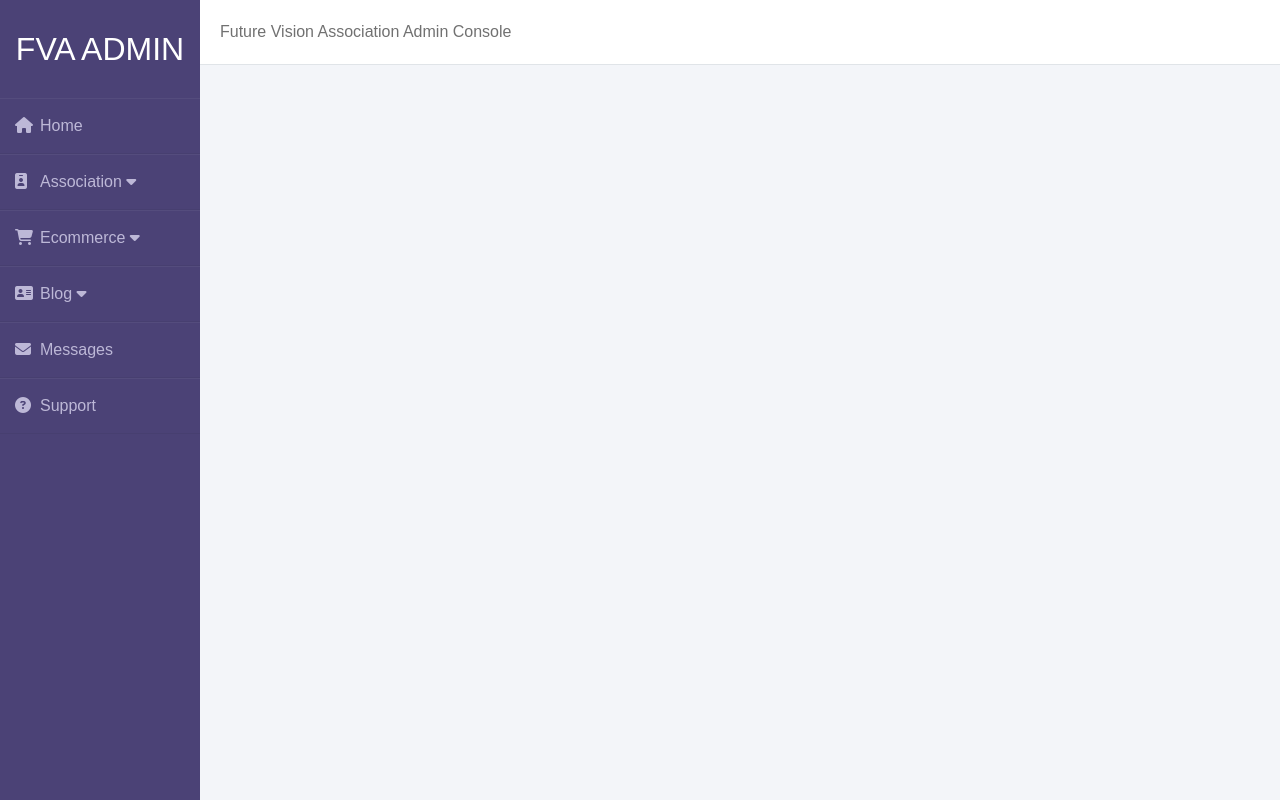
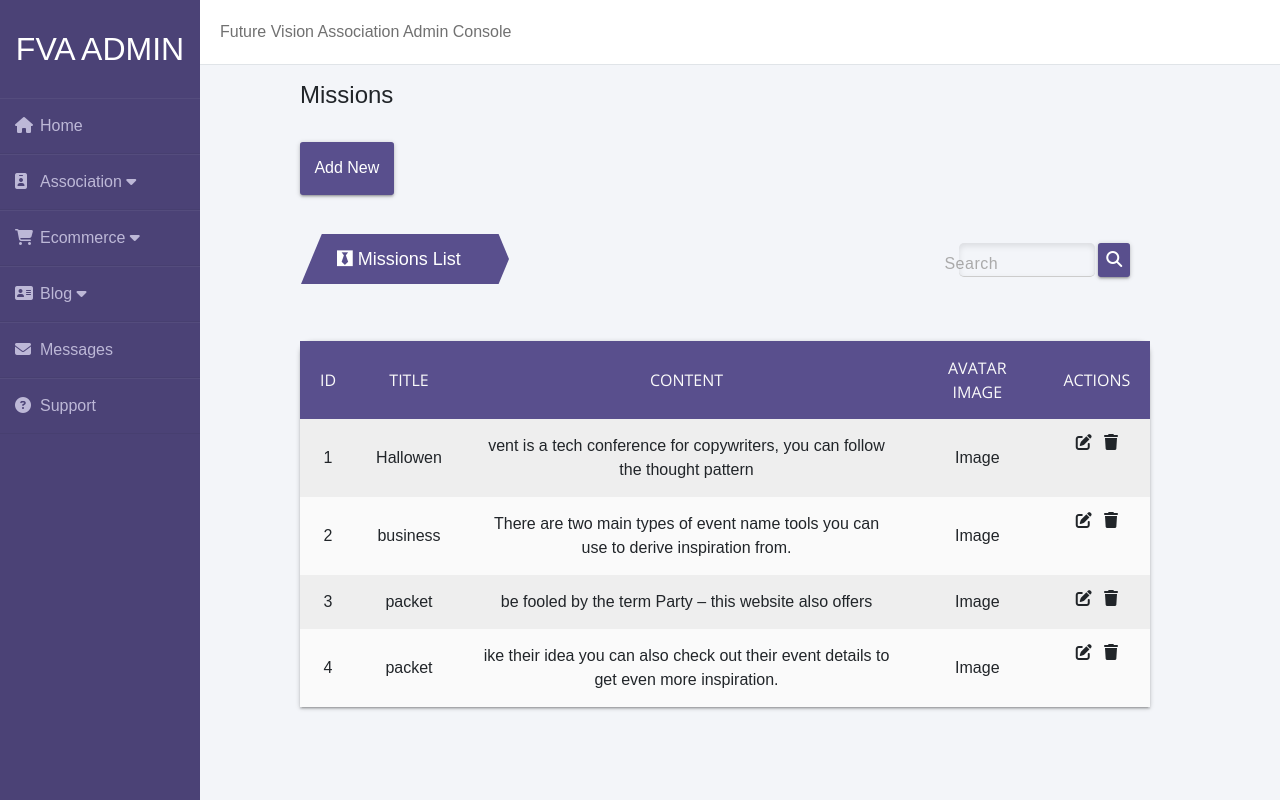
Before and after one commit to mouadkerdoud/fva_admin_console, a React (Create React App) app: page /Mission in a window 1280 px wide. Built offline with nearby package versions, Linux system fonts and the light colour scheme; no server answers; the HTML template or start-up script is replaced by a standard one.

Commit message:
modify style

```diff
--- a/src/App.js
+++ b/src/App.js
@@ -20,6 +20,7 @@ import Event from "./components/association_profile/Event/Event"
 import AddEvent from './components/association_profile/Event/AddEvent';
 import News from "./components/association_profile/News/News"
 import AddNews from "./components/association_profile/News/AddNews"
+import Mission from './components/association_profile/Mission/Mission';
 
 
 
@@ -55,6 +56,7 @@ function App() {
         <Route path="/AddEvent" component={AddEvent} />
         <Route path="/News" component={News} />
         <Route path="/AddNews" component={AddNews} />
+        <Route path="/Mission" component={Mission} />
 
       </Switch>
     </Router>
--- a/src/components/association_profile/Event/AddEvent.js
+++ b/src/components/association_profile/Event/AddEvent.js
@@ -15,7 +15,7 @@ const AddEvent = () => {
             <h1>Add Event</h1>
 
             <div className="formPost">
-            <form class="add-product-form forms">
+            <form class="add-product-form forms3">
 
                 <div className="form-flex-items">
                     <div class="main-menu">
@@ -69,7 +69,7 @@ const AddEvent = () => {
                         </div>
                     </div>
             </form>
-            <form class="add-product-form forms2">
+            <form class="add-product-form forms4">
 
                     <div className="form-flex-items">
                         <div class="main-menu">
--- a/src/components/association_profile/Event/Event.css
+++ b/src/components/association_profile/Event/Event.css
@@ -27,3 +27,13 @@ input[type=time] {
     font-family: helvetica;
     width: 160px;
   }
+  .formPost{
+      display: flex;
+  }
+  .forms3{
+    width: 36rem !important;
+    margin-right: 1.2rem;
+}
+.forms4{
+    width: 33rem !important;
+}
--- a/src/components/association_profile/Mission/Mission.js
+++ b/src/components/association_profile/Mission/Mission.js
@@ -0,0 +1,108 @@
+import React, {Component} from 'react'
+import {Link} from "react-router-dom"
+
+
+
+class Mission extends Component {
+
+    state = {
+        isLoading: true,
+        products: null
+    }
+
+
+    async componentDidMount(){
+        const url = ""
+        const response = await fetch(url)
+        const data = await response.json()
+        this.setState({products:data, isLoading:false})
+    }
+
+    render(){
+        return (
+            <div className="container">
+
+                <h1>Missions</h1>
+                <Link to='/AddMission'><button className="btn">Add New</button></Link>
+
+                <div className="meta-table">
+
+                        <div class="main-menu">
+                            <h2 class="active" style={{width: '13rem'}}><i class="fa fa fa-black-tie"></i>Missions List</h2>
+                        </div>
+
+                        <div className="meta-table-field metatable col-3 input-effect">
+                            <input  className="effect-16" />
+                            <label>Search</label>
+                            <span class="focus-border"></span>
+                            <i className="fas fa-search search-icon"></i>
+                        </div>
+
+                </div>
+
+
+
+                <table className="table-prod">
+
+                    <tr>
+                        <th>Id</th>
+                        <th>Title</th>
+                        <th>Content</th>
+                        <th>Avatar Image</th>
+                        <th>Actions</th>
+                    </tr>
+
+
+
+                    <tr>
+                        <td>1</td>
+                        <td>Hallowen</td>
+                        <td>vent is a tech conference for copywriters, you can follow the thought pattern</td>
+                        <td>Image</td>
+                        <td className="actions-table">
+                            <i class="fas fa-edit"></i>
+                            <i class="fas fa-trash"></i>
+                        </td>
+                    </tr>
+
+                    <tr>
+                        <td>2</td>
+                        <td>business </td>
+                        <td>There are two main types of event name tools you can use to derive inspiration from.</td>
+                        <td>Image</td>
+                        <td className="actions-table">
+                            <i class="fas fa-edit"></i>
+                            <i class="fas fa-trash"></i>
+                        </td>
+                    </tr>
+
+
+                    <tr>
+                        <td>3 </td>
+                        <td>packet </td>
+                        <td>be fooled by the term Party – this website also offers</td>
+                        <td>Image</td>
+                        <td className="actions-table">
+                            <i class="fas fa-edit"></i>
+                            <i class="fas fa-trash"></i>
+                        </td>
+                    </tr>
+
+                    <tr>
+                        <td>4</td>
+                        <td>packet </td>
+                        <td>ike their idea you can also check out their event details to get even more inspiration.</td>
+                        <td>Image</td>
+                        <td className="actions-table">
+                            <i className="fas fa-edit"></i>
+                            <i className="fas fa-trash"></i>
+                        </td>
+                    </tr>
+                </ table>
+            </div>
+        )
+    }
+
+}
+
+export default Mission
--- a/src/components/association_profile/News/AddNews.js
+++ b/src/components/association_profile/News/AddNews.js
@@ -36,7 +36,7 @@ export class AddNews extends React.Component {
                 <h1>Add News</h1>
 
                 <div className="formPost">
-                <form class="add-product-form forms">
+                <form class="add-product-form forms3">
 
                     <div className="form-flex-items">
                         <div class="main-menu">
@@ -71,7 +71,7 @@ export class AddNews extends React.Component {
                             </form>
                         </div>
                 </form>
-                <form class="add-product-form forms2">
+                <form class="add-product-form forms4">
                     <div className="category-element label-input">
                             <label className="label">Thumbnail Image*</label>
                             <div class="wrapper">
--- a/src/components/association_profile/News/News.js
+++ b/src/components/association_profile/News/News.js
@@ -103,10 +103,6 @@ class News extends Component {
                             <i className="fas fa-trash"></i>
                         </td>
                     </tr>
-
-
-
-
                 </ table>
             </div>
         )
--- a/src/components/layout/ImageUploader.js
+++ b/src/components/layout/ImageUploader.js
@@ -12,7 +12,7 @@ function ImageUploader() {
 
 
   return (
-        <div className="container" style={{ width: '500px' }} className="positioning">
+        <div  >
         <MultiImageInput
             images={images}
             setImages={setImages}
--- a/src/components/layout/Sidebar.js
+++ b/src/components/layout/Sidebar.js
@@ -16,8 +16,9 @@ const Sidebar = () => {
 
 
                     <SidebarItems title="Association" icon={ <i className="fas fa-id-badge"></i>} drop={<i className="fas fa-caret-down"></i>} >
-                        <DropDown title=" Event" icon={<i className="fa fa-wpforms"></i>} link="Event" />
+                        <DropDown title=" Event" icon={<i className="fa fa-calendar"></i>} link="Event" />
                         <DropDown title=" News" icon={<i className="fa fa-newspaper-o"></i>} link="News" />
+                        <DropDown title=" Missions" icon={<i className="fa fa-black-tie"></i>} link="Mission" />
                         <DropDown title="Users" icon={<i className="fas fa-users"></i>} link="User" />
                         <DropDown title="Settings" icon={<i className="fas fa-cog"></i>} link="association" />
 
```
